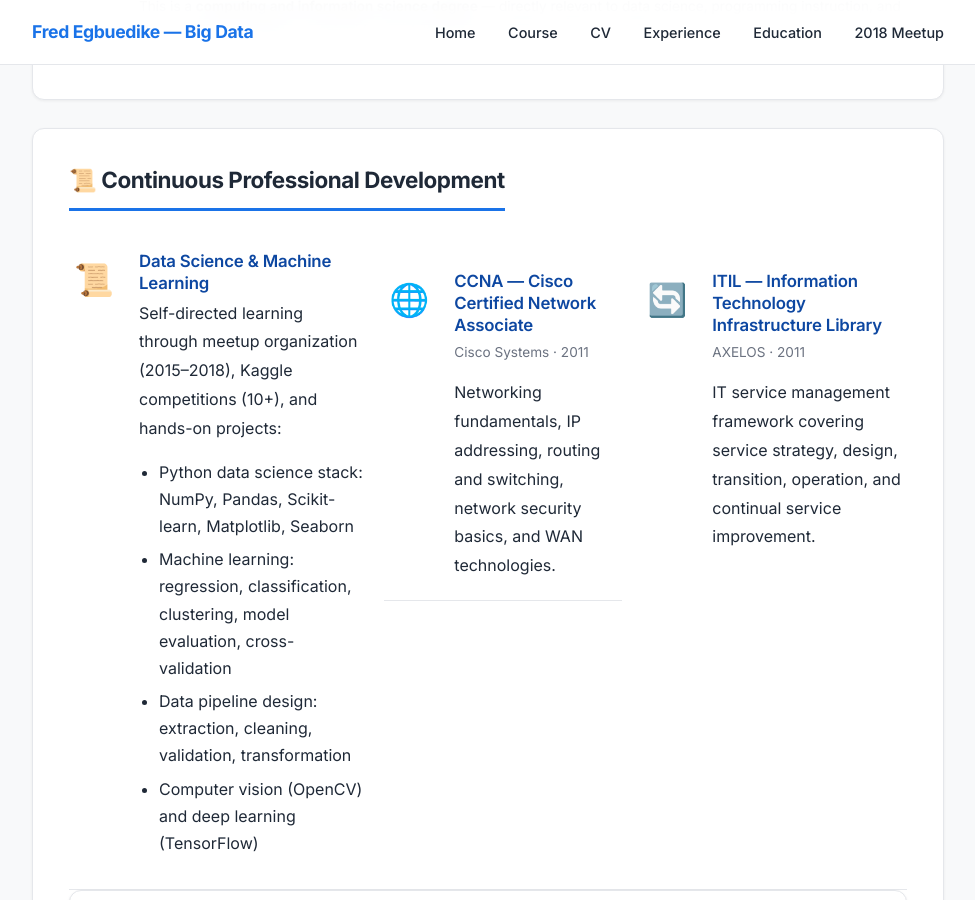
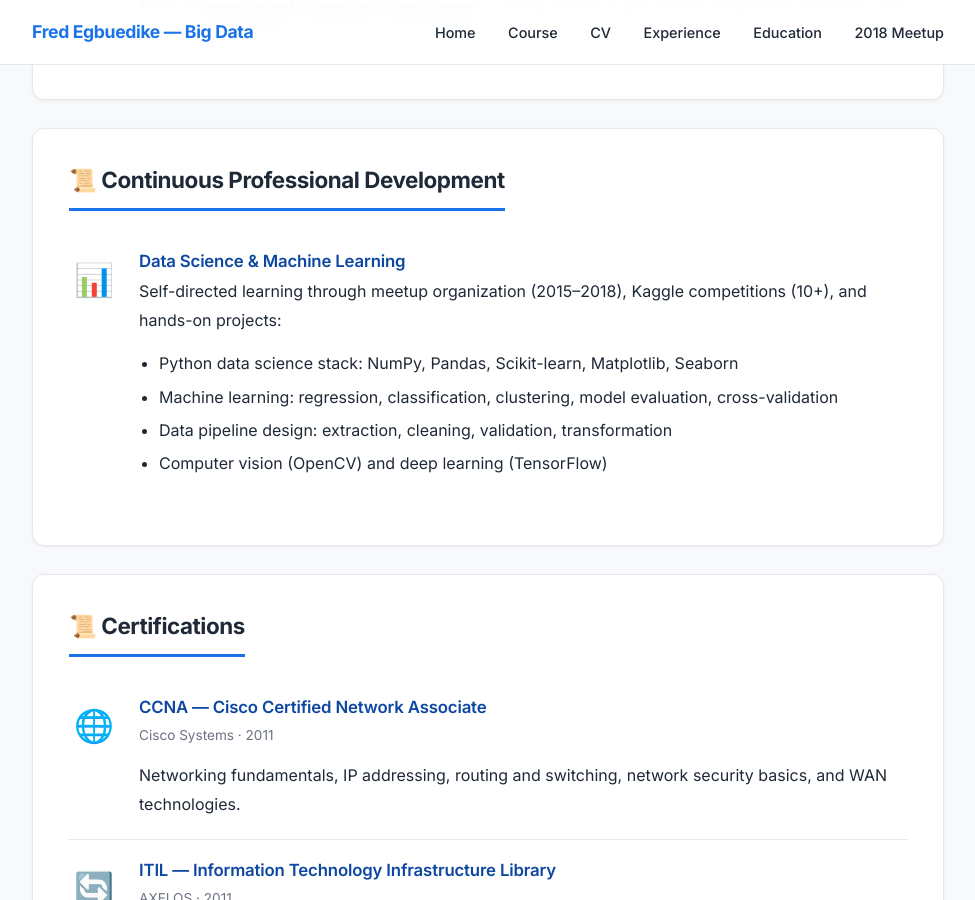
Before and after one commit to Fredilly/big-data, a Jekyll site: the page built from education.md, in a window 1280 px wide and 900 px high, scrolled down 610 px. Shown: the whole window, without its empty margins (152-1127 px from the left). Built offline with Jekyll 4.4.1, drawn with Linux system fonts in a browser that asks for light colours; nearby versions of some CDN libraries.

Commit message:
add CCNA + ITIL certifications to education page and CV, fix HTML nesting

```diff
--- a/education.md
+++ b/education.md
@@ -26,7 +26,7 @@ title: Education
   <h2>📜 Continuous Professional Development</h2>
 
   <div class="edu-row">
-    <div class="edu-icon">📜</div>
+    <div class="edu-icon">📊</div>
     <div class="edu-detail">
       <h3>Data Science & Machine Learning</h3>
       <p>Self-directed learning through meetup organization (2015–2018), Kaggle competitions (10+), and hands-on projects:</p>
@@ -37,6 +37,12 @@ title: Education
         <li>Computer vision (OpenCV) and deep learning (TensorFlow)</li>
       </ul>
     </div>
+  </div>
+</div>
+
+<div class="card">
+  <h2>📜 Certifications</h2>
+
   <div class="edu-row">
     <div class="edu-icon">🌐</div>
     <div class="edu-detail">
```
